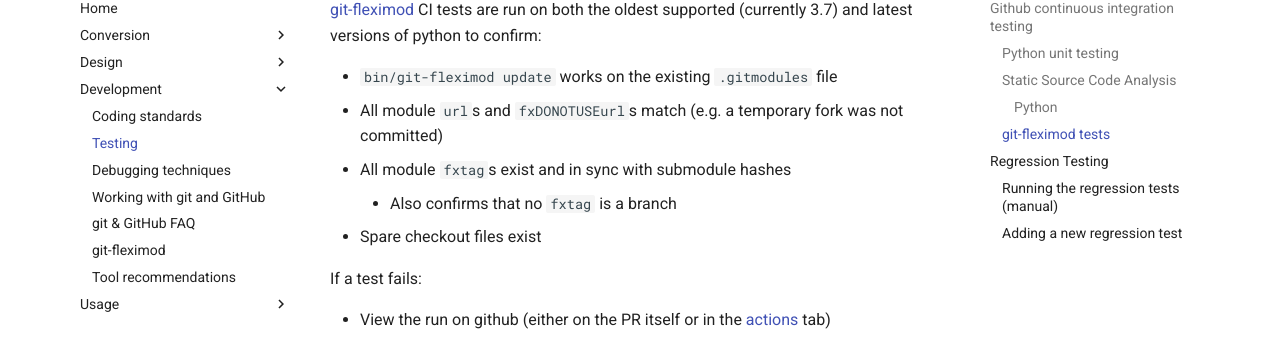
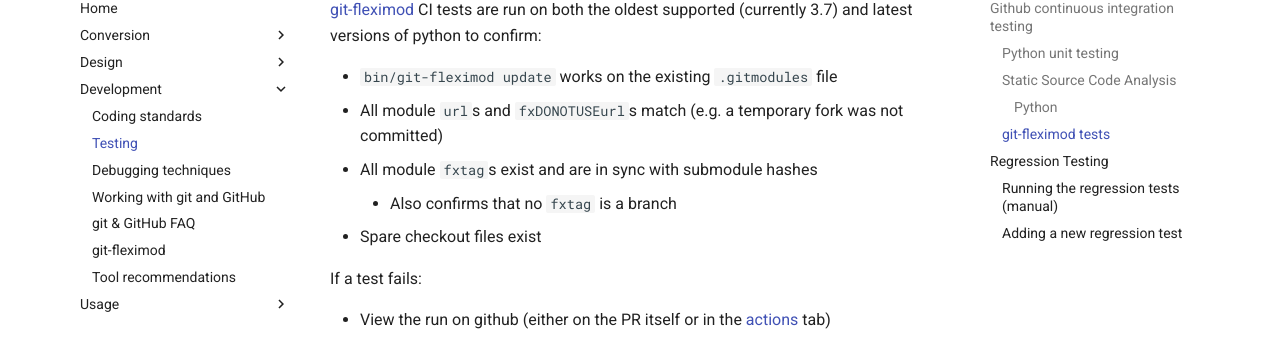
Before and after one commit to kuanchihwang/CAM-SIMA-Docs, an MkDocs documentation site: the page built from docs/development/cam-testing.md, in a window 1280 px wide and 900 px high, scrolled down 1425 px. Shown: the part 100-445 px from the top of the window. Built offline with MkDocs 1.6.1 and Material for MkDocs 9.7.7, drawn with Linux system fonts in a browser that asks for light colours.

```diff
--- a/docs/development/cam-testing.md
+++ b/docs/development/cam-testing.md
@@ -45,7 +45,7 @@ Please note that `pylint` is not part of the standard python library, and so it
 
 - `bin/git-fleximod update` works on the existing `.gitmodules` file
 - All module `url`s and `fxDONOTUSEurl`s match (e.g. a temporary fork was not committed)
-- All module `fxtag`s exist and in sync with submodule hashes
+- All module `fxtag`s exist and are in sync with submodule hashes
     - Also confirms that no `fxtag` is a branch
 - Spare checkout files exist
 
```
